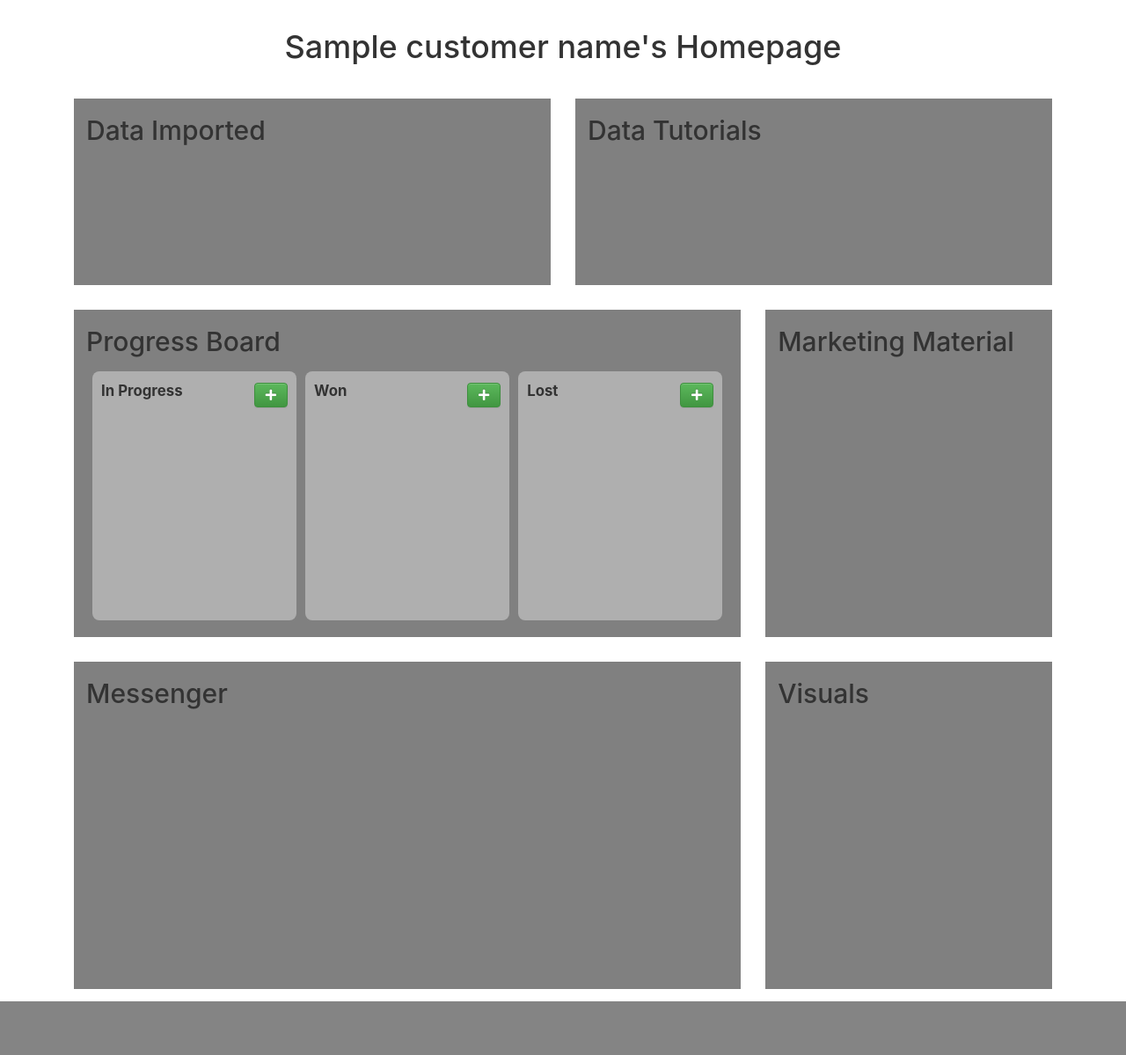
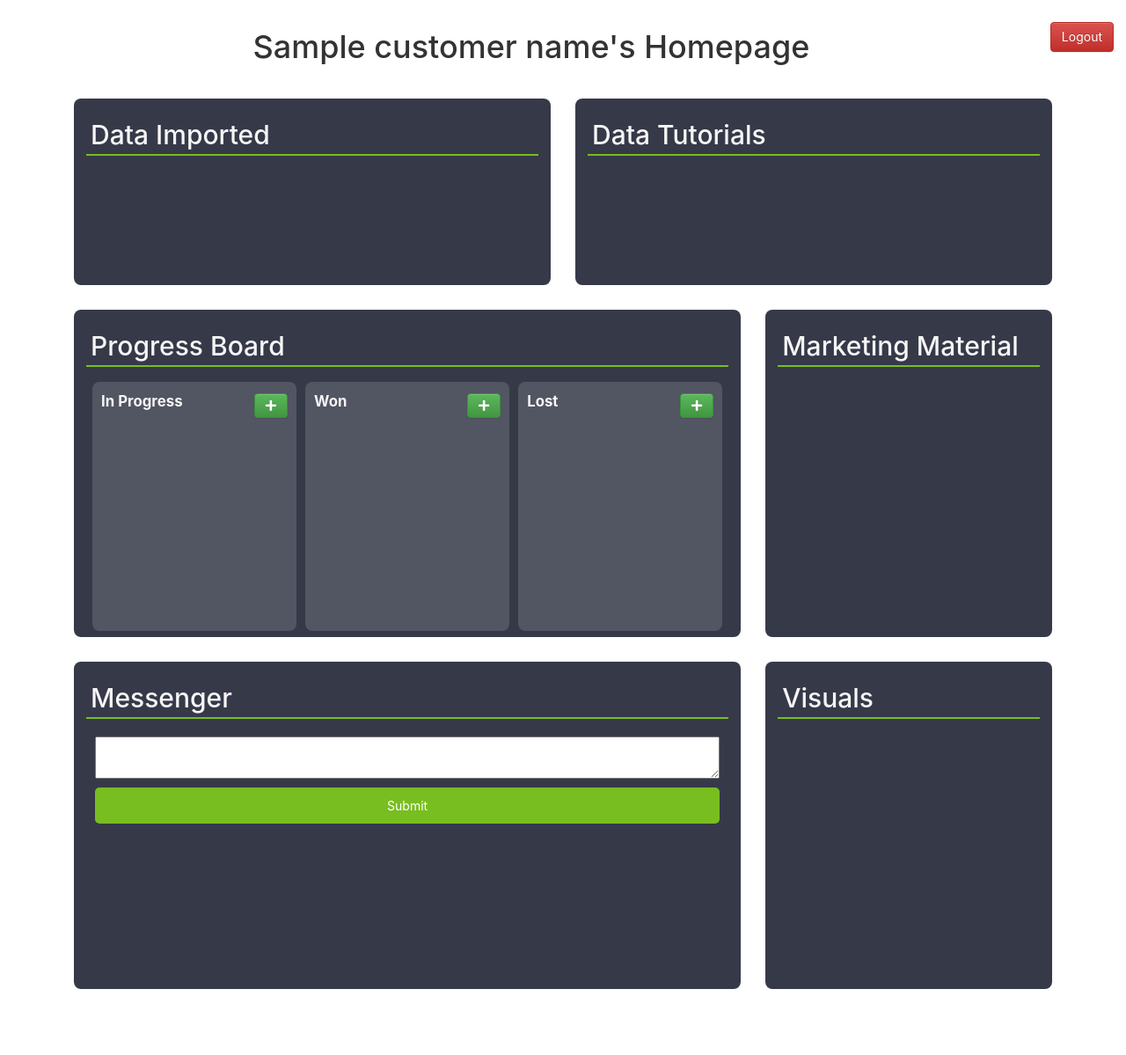
Before and after one commit to MedChest-Development-Group/retail, a Flask app: template app/templates/city/home.html in a window 1280 px wide. Shown: the whole page at 88% size. Before the commit the page ends 1138 px from the top, so only its background shows below. Run offline with Flask 3, Linux system fonts and the light colour scheme; the template is opened without the code that fills it: most values are stand-ins (such as "Sample title", 1, 10 or a date in 2020); data that the repository does not hold is empty.

Commit message:
My mind is aglow with whirling, transient nodes of thought careening thru a cosmic vapor of invention.

```diff
--- a/app/static/css/client.css
+++ b/app/static/css/client.css
@@ -12,8 +12,17 @@
 }
 
 .title-container {
+    display: flex;
+    align-items: center;
+    justify-content: space-between;
     text-align: center;
     padding: 1em;
+}
+
+.logout-container {
+    display: flex;
+    justify-content: space-between;
+    align-items: center;
 }
 
 .content-container {
@@ -27,12 +36,19 @@
 }
 
 .section-container {
-    background-color: grey;
+    color: #f6f5f6;
+    background-color: #363948;
     margin-left: 1em;
     margin-right: 1em;
     padding-left: 1em;
     padding-right: 1em;
+    border-radius: 8px;
     height: 100%;
+}
+
+.underlined-heading {
+    border-bottom: 2px solid #78be20;
+    padding: 5px;
 }
 
 .board {
@@ -44,7 +60,7 @@
 
 .column {
     flex: 1;
-    background-color: #afafaf;
+    background-color: #525562;
     border-radius: 8px;
     padding: 8px;
     margin: 5px;
@@ -60,7 +76,8 @@
 }
 
 .task {
-    background-color: #ffffff; /* White background color */
+    color: #363948;
+    background-color: #f6f5f6; /* White background color */
     border: 1px solid #ddd; /* Border color (adjust as needed) */
     border-radius: 8px; /* Rounded corners, adjust the value for desired roundness */
     padding: 10px; /* Adjust padding as needed */
@@ -77,7 +94,7 @@
     position: sticky;
     top: -3%;
     padding: 2px;
-    background-color: #afafaf;
+    background-color: #525562;
     z-index: 1;
 }
 
@@ -85,3 +102,56 @@
     padding: 5px; /* Adjust the value according to your preference */
     margin: 2px;
 }
+
+.messages {
+    display: flex;
+    flex-direction: column;
+    height: 100%;
+}
+
+/* Style for the message form */
+.message-form {
+    display: flex;
+    flex-direction: column;
+    padding: 10px; /* Adjust padding as needed */
+}
+
+/* Style for the message textarea */
+.message-form textarea {
+    margin-bottom: 10px; /* Add space between textarea and submit button */
+    color: #363948;
+}
+
+/* Style for the submit button */
+.message-form button {
+    background-color: #78be20; /* Green background color */
+    color: white; /* White text color */
+    border: none; /* Remove border */
+    border-radius: 5px;
+    padding: 10px 15px; /* Add padding */
+    cursor: pointer; /* Add cursor pointer on hover */
+}
+
+/* Style for the submit button on hover */
+.message-form button:hover {
+    background-color: #5e9619; /* Darker green on hover */
+}
+
+.message {
+    background-color: #f6f5f6;
+    border-radius: 5px;
+    color: #363948;
+    padding: 3px;
+    margin: 3px;
+}
+
+.message-context {
+    font-size: smaller;
+    padding-left: 1%;
+    border-top: 2px solid #78be20;
+}
+
+.messaging-section {
+    max-height: 55%;
+    overflow-y: auto;
+}
--- a/app/static/css/main.css
+++ b/app/static/css/main.css
@@ -17,6 +17,8 @@
     text-align: center;
 }
 
+
+
 .login-container {
     position: relative;
     width: 100%;
@@ -32,18 +34,18 @@
     bottom: 0;
     top: 0;
     min-height: 100vh;
-    min-width: 50%;
-    max-width: 50%;
+    min-width: 60%;
+    max-width: 60%;
     /*background-color: var(--retail-green);*/
-    background-image: url('../imgs/UAB-BHAM-Night.jpg');
+    background-image: url('../imgs/bham.jpg');
     background-size: cover; /* Adjust as needed */
     background-repeat: no-repeat; /* Adjust as needed */
     background-position: center center; /* Adjust as needed */
     font-family: 'Lobster', sans-serif;
     text-align: center;
     align-items: center;
-    border-bottom-right-radius: 5%;
-    border-top-right-radius: 5%;
+    /* border-bottom-right-radius: 5%;
+    border-top-right-radius: 5%; */
 }
 
 .portal-rule {
@@ -70,8 +72,8 @@
     justify-content: center;
     align-items: center;
 
-    width: 500px;
-    height: 350px;
+    width: 45%;
+    height: 35%;
 }
 
 .welcome-text {
@@ -93,8 +95,8 @@
     justify-content: center;
 } */
 .login-form-div {
-    left: 50%;
-    width: 50%; /* Set this to 100% to use the full width */
+    left: 60%;
+    width: 40%;
     min-height: 100vh;
     position: absolute;
     display: flex;
--- a/app/templates/base.html
+++ b/app/templates/base.html
@@ -1,6 +1,6 @@
 <head>
     <meta charset="utf-8">
-    <title>Retail Strategies</title>
+    <title>PORTAL</title>
     <!-- Latest compiled and minified CSS -->
     <link rel="stylesheet" href="https://cdn.jsdelivr.net/npm/bootstrap@3.3.7/dist/css/bootstrap.min.css"
         integrity="sha384-BVYiiSIFeK1dGmJRAkycuHAHRg32OmUcww7on3RYdg4Va+PmSTsz/K68vbdEjh4u" crossorigin="anonymous">
@@ -20,7 +20,7 @@
     <link href="https://cdnjs.cloudflare.com/ajax/libs/font-awesome/5.15.4/css/all.min.css" rel="stylesheet">
 
     <link rel="stylesheet" type="text/css" href="{{ url_for('static',filename='css/main.css') }}">
-    <link rel="icon" type="image/x-icon" href="/favicon.ico">
+    <link rel="icon" type="image/x-icon" href="{{ url_for('static', filename='favicon.png') }}">
     <meta name="description" content="My retail strategies page" />
 </head>
 
--- a/app/templates/city/home.html
+++ b/app/templates/city/home.html
@@ -3,30 +3,37 @@
 {% block content %}
 <head>
     <meta charset="utf-8" />
-    <title> {{ customer_name }} Homepage </title>
     <link rel= "stylesheet" type= "text/css" href= "{{ url_for('static',filename='css/client.css') }}">
-    <meta name="description" content="My retail strategies page" />
 </head>
+<script>
+    const currentAuthor = "{{ first_name }}"+" "+"{{ last_name }}";
+</script>
 <body>
     <div class="title-container">
+        <i></i>
         <h1>{{ customer_name }}'s Homepage</h1>
+        <div class="logout-container">
+            <form action="{{ url_for('logout') }}">
+                <button type="submit" class="btn btn-danger center">Logout</button>
+            </form>
+        </div>
     </div>
     <div class="content-container">
         <!-- Banner here -->
         <div class="horizontal-container" style="height: 30%;">
             <div class="section-container" style="width: 50%;">
                 <!-- Imported data -->
-                <h2>Data Imported</h2>
+                <h2 class="underlined-heading">Data Imported</h2>
             </div>
             <div class="section-container" style="width: 50%;">
                 <!-- Data tutorials -->
-                <h2>Data Tutorials</h2>
+                <h2 class="underlined-heading">Data Tutorials</h2>
             </div>
         </div>
         <div class="horizontal-container" style="height: 50vh;">
             <div class="section-container" style="width: 70%;">
                 <!-- Retailer progress -->
-                <h2>Progress Board</h2>
+                <h2 class="underlined-heading">Progress Board</h2>
                 <!-- Progress Board Widget -->
                 <div class="board">
                     <div class="column" id="inProgressColumn">
@@ -51,17 +58,26 @@
             </div>
             <div class="section-container" style="width: 30%;">
                 <!-- PDF stuff, marketing material -->
-                <h2>Marketing Material</h2>
+                <h2 class="underlined-heading">Marketing Material</h2>
             </div>
         </div>
         <div class="horizontal-container" style="height: 50%;">
             <div class="section-container" style="width: 70%;">
                 <!-- Should be messenger -->
-                <h2>Messenger</h2>
+                <h2 class="underlined-heading">Messenger</h2>
+                <div class="messages">
+                    <div id="messaging-section" class="messaging-section">
+
+                    </div>
+                    <form class="message-form">
+                        <textarea id="message" name="message" rows="2" cols="50" required></textarea>
+                        <button class="button">Submit</button>
+                    </form>
+                </div>
             </div>
             <div class="section-container" style="width: 30%;">
                 <!-- Should be tableau or graph visuals -->
-                <h2>Visuals</h2>
+                <h2 class="underlined-heading">Visuals</h2>
             </div>
         </div>
     </div>
--- a/app/templates/login.html
+++ b/app/templates/login.html
@@ -6,7 +6,6 @@
     <meta charset="utf-8" />
     <title> My retail strategies Homepage</title>
     <link rel="stylesheet" type="text/css" href="{{ url_for('static',filename='css/main.css') }}">
-    <link rel="icon" type="image/x-icon" href="/favicon.ico">
     <meta name="description" content="My retail strategies page" />
 </head>
 
--- a/server.py
+++ b/server.py
@@ -244,9 +244,9 @@
     messages_cursor.close()
     return query_results
 
-def insert_into_messages(content, cityID, timestamp, author):
+def insert_into_messages(messageID, content, cityID, timestamp, author):
     messages_cursor = messages_connection.cursor()
-    query = f'INSERT INTO messages(messageID, content, cityID, timestamp, author) VALUES (NULL, "{content}", {cityID}, {timestamp}, "{author}")'
+    query = f'INSERT INTO messages(messageID, content, cityID, timestamp, author) VALUES ({messageID}, "{content}", {cityID}, {timestamp}, "{author}")'
     messages_connection.execute(query)
     messages_connection.commit()
     messages_cursor.close()
@@ -407,12 +407,14 @@
     password = request.get_json().get('password')
     username = request.get_json().get('username')
 
-    query_results=select_from_users("user_type,cityID", f'username = "{username}" AND password = "{hashlib.sha256(str.encode(str(password)+"Alittlebitofsaltandpepper.")).hexdigest()}"')
+    query_results=select_from_users("user_type,cityID,first_name,last_name", f'username = "{username}" AND password = "{hashlib.sha256(str.encode(str(password)+"Alittlebitofsaltandpepper.")).hexdigest()}"')
     if(len(query_results) > 0):
         timestamp = (datetime.utcnow() - datetime(1970, 1, 1)).total_seconds()
         token = hashlib.sha256(str.encode(str(timestamp))).hexdigest()
         session["token"] = token
         insert_into_tokens(token, timestamp+SESSION_LENGTH)
+        session["first_name"] = query_results[0][2]
+        session["last_name"] = query_results[0][3]
         if(query_results[0][1] != None):
             session["cityID"] = query_results[0][1]
         if(query_results[0][0] == "city"):
@@ -478,7 +480,7 @@
 @app.route('/city', methods=["GET"])
 def city():
     if token_valid() and "type" in session and session["type"] == "city":
-        return render_template('city/home.html', customer_name=select_from_cities("city", f'cityID={session["cityID"]}')[0][0].title())
+        return render_template('city/home.html', customer_name=select_from_cities("city", f'cityID={session["cityID"]}')[0][0].title(), first_name=session["first_name"], last_name=session["last_name"])
     else:
         return redirect("/")
 
@@ -544,6 +546,29 @@
     delete_from_cards(f'cardID={cardID}')
     return make_response('',200)
 
+
+
+#############################
+#  Messaging Endpoints
+#############################
+@app.route('/add_message', methods=["POST"])
+def add_message():
+    messageID = request.get_json().get('id')
+    content = request.get_json().get('content')
+    author = request.get_json().get('author')
+    timestamp = request.get_json().get('timestamp')
+    insert_into_messages(messageID, content, session["cityID"], timestamp, author)
+    return make_response('',200)
+
+@app.route('/get_messages', methods=["POST"])
+def get_messages():
+    query_results = select_from_messages("*", f'cityID={session["cityID"]}')
+    print(query_results)
+    messages = []
+    for i in query_results:
+        json_object = {'id': i[0],'content': i[1],'author': i[4], 'timestamp': i[3]}
+        messages.append(json_object)
+    return {'messages': messages}, 200
 
 #############################
 #  Token Validator
```
Also changed, not shown: app/static/js/client.js (+105 -2 lines), app/static/favicon.png (added), app/static/imgs/UAB-BHAM-Night.jpg (deleted), app/static/imgs/bham.jpg (added), app/static/imgs/chicago-night-727634347.jpg (deleted), app/static/old_favicon.ico (renamed from app/static/favicon.ico), cards.db, messages.db.
